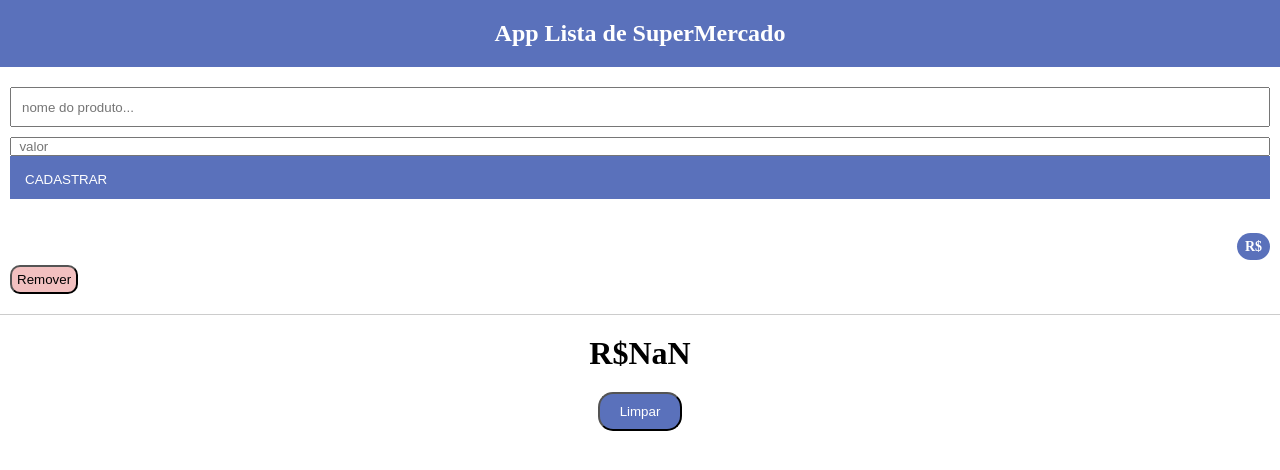
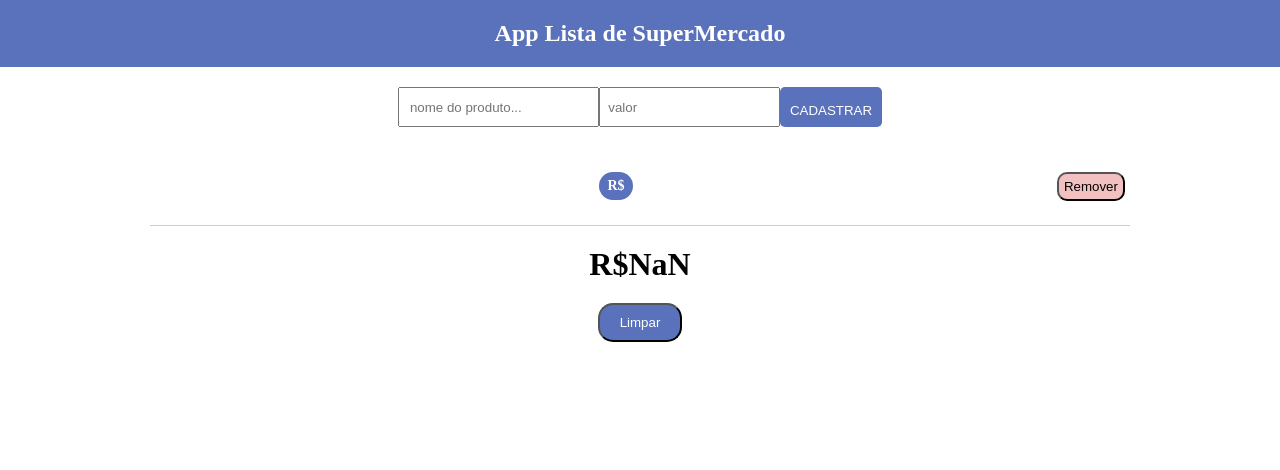
Before and after one commit to TiagoPdaS/lista-de-supermercado, a plain HTML site: page index.html in a window 1280 px wide. Both pictures are taken after a click on the input "CADASTRAR". Drawn offline with Linux system fonts and the light colour scheme.

Commit message:
Update style.css

```diff
--- a/style.css
+++ b/style.css
@@ -13,38 +13,44 @@ header {
 
 .lista-cadastro {
     display: flex;
-    flex-direction: column; /* Empilhar os itens em coluna */
-    margin: 20px 0;
-    padding: 0 10px; /* Adicionar um pequeno padding horizontal */
+    justify-content:center;
+    margin: 10px;
+    padding: 10px 20px;
+    height: 60px;
 }
 
 .lista-cadastro input[type=text] {
     height: 40px;
-    margin-bottom: 10px; /* Adicionar espaço entre os inputs */
-    padding: 0 10px; /* Adicionar um pequeno padding horizontal */
+    padding: 0 10px;
+
 }
 
 .botao-cadastrar {
-    padding: 10px 15px;
+    padding: 10px ;
     font-size: 20px;
     border: solid rgb(153, 153, white);
     background-color: #5a71bb;
+    border-radius: 5px;
     cursor: pointer;
 }
 
 .lista-produto-single {
-    padding: 10px;
-    margin: 20px 0;
+    display: flex;
+    align-items: center;
+    justify-content: space-between;
+    padding: 5px;
+    margin: 20px 150px;
     border-bottom: 1px solid #ccc;
 }
 
 .lista-produto-single h3 {
-    padding: 0;
-    margin-bottom: 10px; /* Adicionar espaço entre os itens */
+    padding: 10px;
+    margin-bottom: 10px;
 }
 
 h3.price-produto {
-    text-align: right;
+    display: flex;
+    align-items: end;
     font-size: 14px;
 }
 
```
